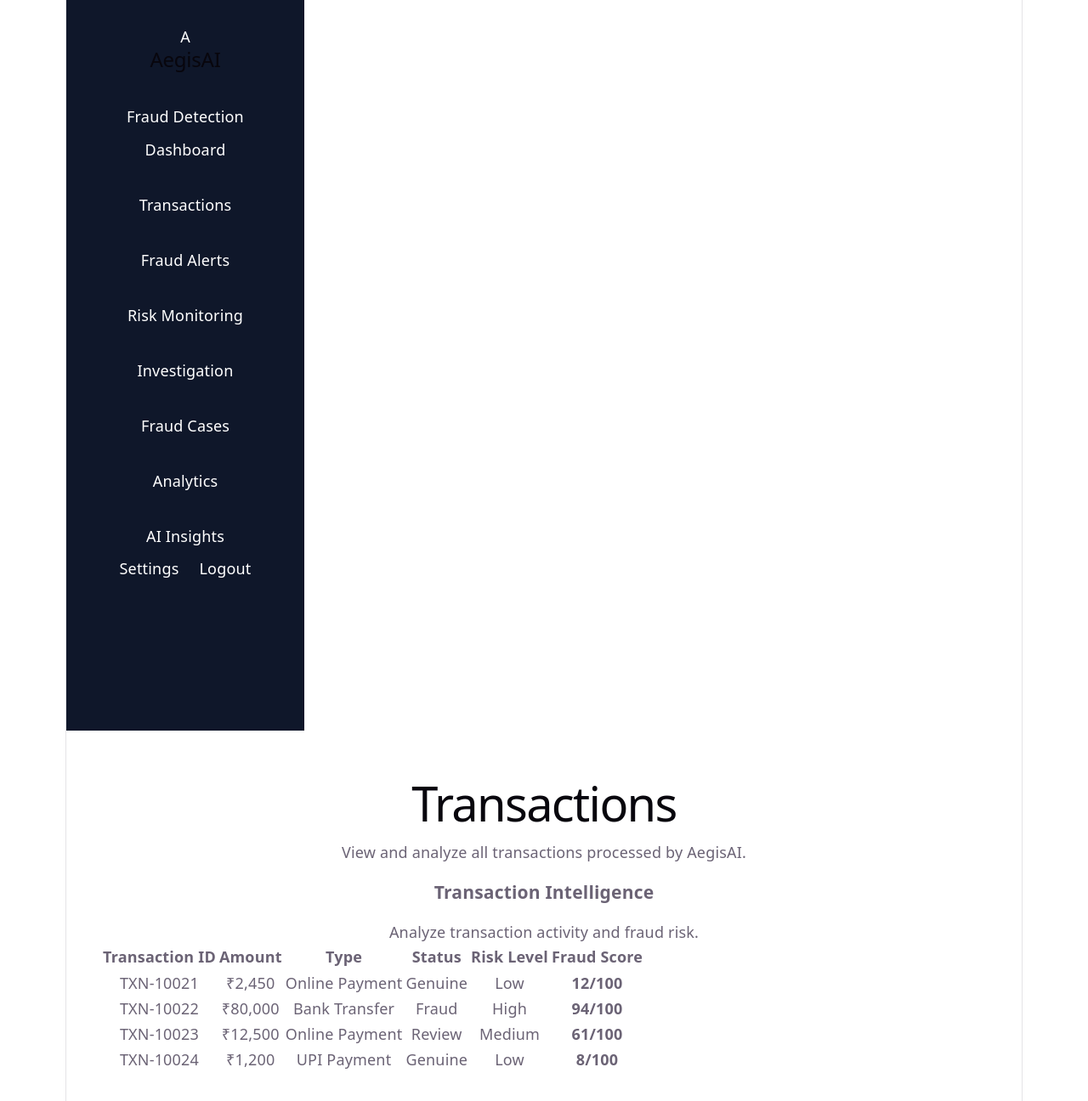
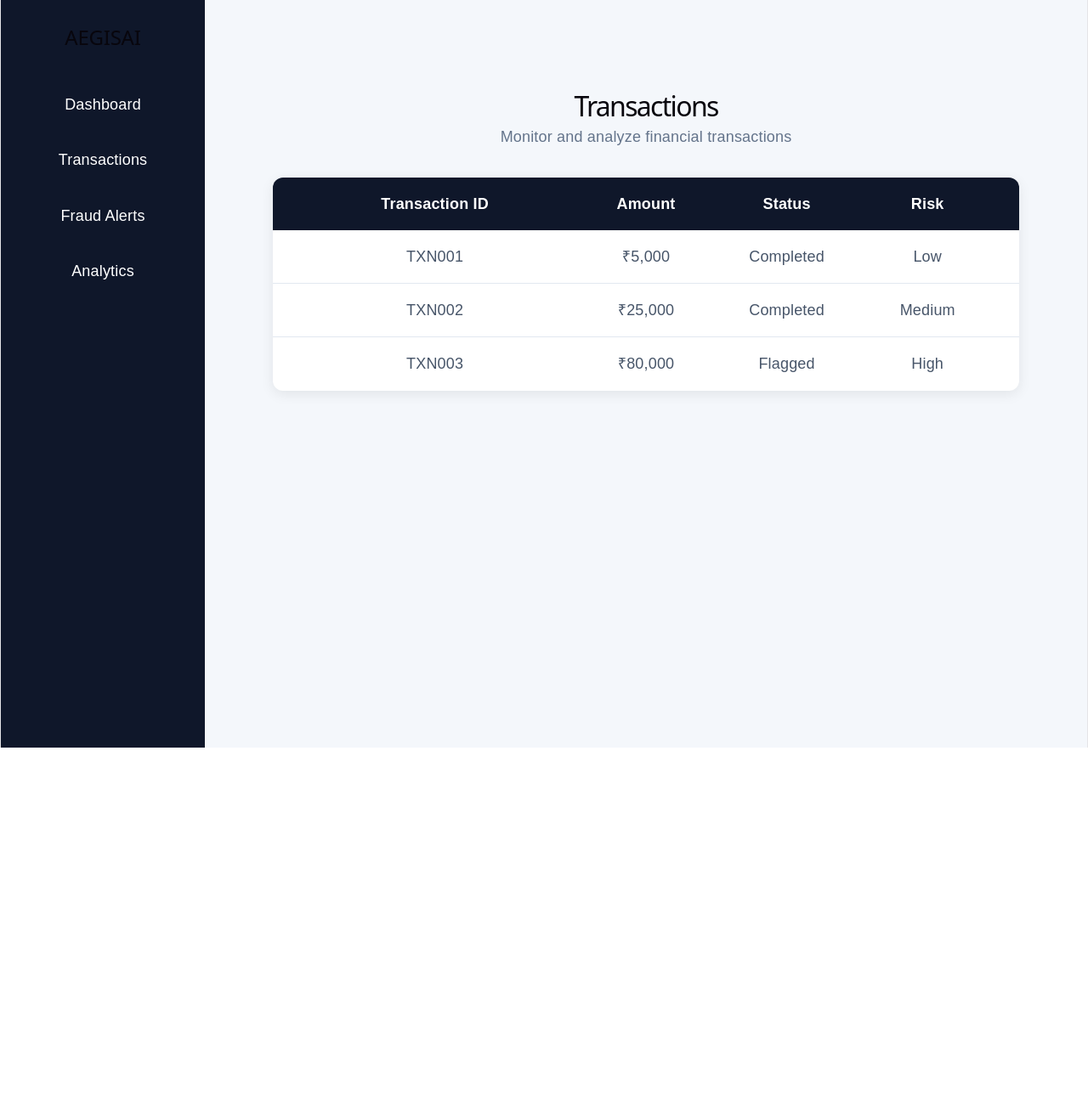
Before and after one commit to YaparlaTejitha/Foundational-Project, a React app in the folder frontend/: page /transactions in a window 1280 px wide. Shown: the top 1296 px of the page at 85% size. After the commit the page ends 880 px from the top, so only its background shows below. Built offline with nearby package versions, Linux system fonts and the light colour scheme; the HTML template or start-up script is replaced by a standard one.

Commit message:
Updated dashboard and transactions

```diff
--- a/frontend/src/App.css
+++ b/frontend/src/App.css
@@ -1,18 +1,39 @@
-.app-layout {
-  min-height: 100vh;
-  display: flex;
+* {
+  margin: 0;
+  padding: 0;
+  box-sizing: border-box;
 }
 
+body {
+  margin: 0;
+  font-family: Arial, sans-serif;
+  background: #f4f7fb;
+}
+
+#root {
+  width: 100%;
+  min-height: 100vh;
+}
+
+/* Main Layout */
+.app-layout {
+  display: flex;
+  min-height: 100vh;
+  width: 100%;
+}
+
+/* Sidebar */
 .sidebar {
   width: 240px;
   min-height: 100vh;
-  padding: 30px 20px;
   background: #0f172a;
   color: white;
+  padding: 30px 20px;
 }
 
 .sidebar h2 {
   margin-bottom: 40px;
+  font-size: 24px;
 }
 
 .sidebar nav {
@@ -32,21 +53,27 @@
   background: #2563eb;
 }
 
+/* Main Content */
 .main-content {
   flex: 1;
   padding: 40px;
 }
 
-.subtitle {
-  margin-top: 10px;
-  color: #64748b;
+.main-content h1 {
+  font-size: 32px;
+  margin-bottom: 10px;
 }
 
+.subtitle {
+  color: #64748b;
+  margin-bottom: 35px;
+}
+
+/* Dashboard Cards */
 .dashboard-cards {
   display: grid;
   grid-template-columns: repeat(4, 1fr);
   gap: 20px;
-  margin-top: 35px;
 }
 
 .card {
@@ -59,6 +86,7 @@
 .card h3 {
   color: #475569;
   margin-bottom: 15px;
+  font-size: 16px;
 }
 
 .card p {
@@ -66,3 +94,46 @@
   font-weight: bold;
   color: #2563eb;
 }
+
+/* Transactions Page */
+
+.transactions-page {
+  min-height: 100vh;
+  padding: 40px;
+}
+
+.transactions-page h1 {
+  font-size: 32px;
+  margin-bottom: 10px;
+}
+
+.transaction-table {
+  margin-top: 30px;
+  background: white;
+  border-radius: 12px;
+  overflow: hidden;
+  box-shadow: 0 4px 15px rgba(0, 0, 0, 0.08);
+}
+
+.table-header,
+.table-row {
+  display: grid;
+  grid-template-columns: 2fr 1fr 1fr 1fr;
+  padding: 18px 25px;
+  align-items: center;
+}
+
+.table-header {
+  background: #0f172a;
+  color: white;
+  font-weight: bold;
+}
+
+.table-row {
+  border-bottom: 1px solid #e2e8f0;
+  color: #475569;
+}
+
+.table-row:last-child {
+  border-bottom: none;
+}
--- a/frontend/src/App.jsx
+++ b/frontend/src/App.jsx
@@ -4,22 +4,7 @@ import Transactions from "./pages/Transactions";
 
 function Dashboard() {
   return (
-    <div className="app-layout">
-
-      {/* Sidebar */}
-      <aside className="sidebar">
-        <h2>AEGISAI</h2>
-
-        <nav>
-          <Link to="/">Dashboard</Link>
-          <Link to="/transactions">Transactions</Link>
-          <Link to="/alerts">Fraud Alerts</Link>
-          <Link to="/analytics">Analytics</Link>
-        </nav>
-      </aside>
-
-      {/* Main Content */}
-      <main className="main-content">
+    <div className="main-content">
       <h1>Dashboard</h1>
 
       <p className="subtitle">
@@ -49,8 +34,6 @@ function Dashboard() {
         </div>
 
       </div>
-      </main>
-
     </div>
   );
 }
@@ -58,10 +41,33 @@ function Dashboard() {
 function App() {
   return (
     <BrowserRouter>
+
+      <div className="app-layout">
+
+        {/* Sidebar */}
+        <aside className="sidebar">
+          <h2>AEGISAI</h2>
+
+          <nav>
+            <Link to="/">Dashboard</Link>
+            <Link to="/transactions">Transactions</Link>
+            <Link to="/alerts">Fraud Alerts</Link>
+            <Link to="/analytics">Analytics</Link>
+          </nav>
+        </aside>
+
+        {/* Page Content */}
+        <main className="main-content">
+
           <Routes>
             <Route path="/" element={<Dashboard />} />
             <Route path="/transactions" element={<Transactions />} />
           </Routes>
+
+        </main>
+
+      </div>
+
     </BrowserRouter>
   );
 }
--- a/frontend/src/pages/Transactions.jsx
+++ b/frontend/src/pages/Transactions.jsx
@@ -1,134 +1,43 @@
 function Transactions() {
-  const transactions = [
-    {
-      id: "TXN-10021",
-      amount: "₹2,450",
-      type: "Online Payment",
-      status: "Genuine",
-      risk: "Low",
-      score: "12",
-    },
-    {
-      id: "TXN-10022",
-      amount: "₹80,000",
-      type: "Bank Transfer",
-      status: "Fraud",
-      risk: "High",
-      score: "94",
-    },
-    {
-      id: "TXN-10023",
-      amount: "₹12,500",
-      type: "Online Payment",
-      status: "Review",
-      risk: "Medium",
-      score: "61",
-    },
-    {
-      id: "TXN-10024",
-      amount: "₹1,200",
-      type: "UPI Payment",
-      status: "Genuine",
-      risk: "Low",
-      score: "8",
-    },
-  ];
+  return (
+    <div className="transactions-page">
+      <h1>Transactions</h1>
 
-  return (
-    <div className="app">
-      {/* Sidebar */}
-      <aside className="sidebar">
-        <div className="logo">
-          <div className="logo-icon">A</div>
-          <div>
-            <h2>AegisAI</h2>
-            <span>Fraud Detection</span>
-          </div>
+      <p className="subtitle">
+        Monitor and analyze financial transactions
+      </p>
+
+      <div className="transaction-table">
+
+        <div className="table-header">
+          <span>Transaction ID</span>
+          <span>Amount</span>
+          <span>Status</span>
+          <span>Risk</span>
         </div>
 
-        <nav>
-          <a href="/">Dashboard</a>
-          <a className="active" href="/transactions">
-            Transactions
-          </a>
-          <a>Fraud Alerts</a>
-          <a>Risk Monitoring</a>
-          <a>Investigation</a>
-          <a>Fraud Cases</a>
-          <a>Analytics</a>
-          <a>AI Insights</a>
-        </nav>
+        <div className="table-row">
+          <span>TXN001</span>
+          <span>₹5,000</span>
+          <span>Completed</span>
+          <span>Low</span>
+        </div>
 
-        <div className="sidebar-bottom">
-          <a>Settings</a>
-          <a>Logout</a>
+        <div className="table-row">
+          <span>TXN002</span>
+          <span>₹25,000</span>
+          <span>Completed</span>
+          <span>Medium</span>
         </div>
-      </aside>
 
-      {/* Main Content */}
-      <main className="main-content">
-        <header className="topbar">
-          <div>
-            <h1>Transactions</h1>
-            <p>View and analyze all transactions processed by AegisAI.</p>
-          </div>
-        </header>
+        <div className="table-row">
+          <span>TXN003</span>
+          <span>₹80,000</span>
+          <span>Flagged</span>
+          <span>High</span>
+        </div>
 
-        {/* Transaction Table */}
-        <section className="panel">
-          <div className="panel-header">
-            <div>
-              <h3>Transaction Intelligence</h3>
-              <p>Analyze transaction activity and fraud risk.</p>
-            </div>
-          </div>
-
-          <div className="table-container">
-            <table>
-              <thead>
-                <tr>
-                  <th>Transaction ID</th>
-                  <th>Amount</th>
-                  <th>Type</th>
-                  <th>Status</th>
-                  <th>Risk Level</th>
-                  <th>Fraud Score</th>
-                </tr>
-              </thead>
-
-              <tbody>
-                {transactions.map((transaction) => (
-                  <tr key={transaction.id}>
-                    <td>{transaction.id}</td>
-                    <td>{transaction.amount}</td>
-                    <td>{transaction.type}</td>
-
-                    <td>
-                      <span
-                        className={`badge ${
-                          transaction.status === "Fraud"
-                            ? "fraud"
-                            : transaction.status === "Review"
-                            ? "review"
-                            : "genuine"
-                        }`}
-                      >
-                        {transaction.status}
-                      </span>
-                    </td>
-
-                    <td>{transaction.risk}</td>
-
-                    <td>
-                      <strong>{transaction.score}/100</strong>
-                    </td>
-                  </tr>
-                ))}
-              </tbody>
-            </table>
-          </div>
-        </section>
-      </main>
+      </div>
     </div>
   );
 }
```
Also changed, not shown: frontend/src/components/Layout.jsx (added, +26 -0 lines). Lines whose indentation alone changed are shown as unchanged.
